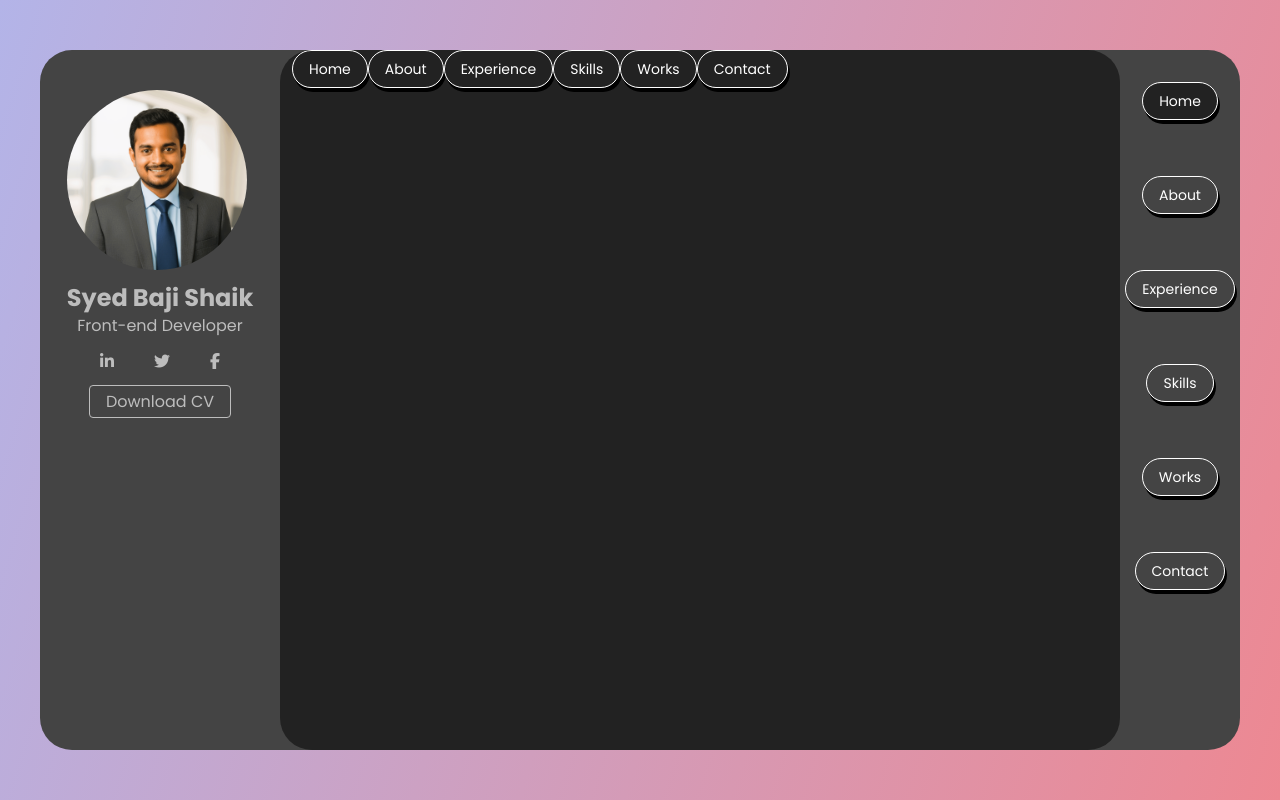
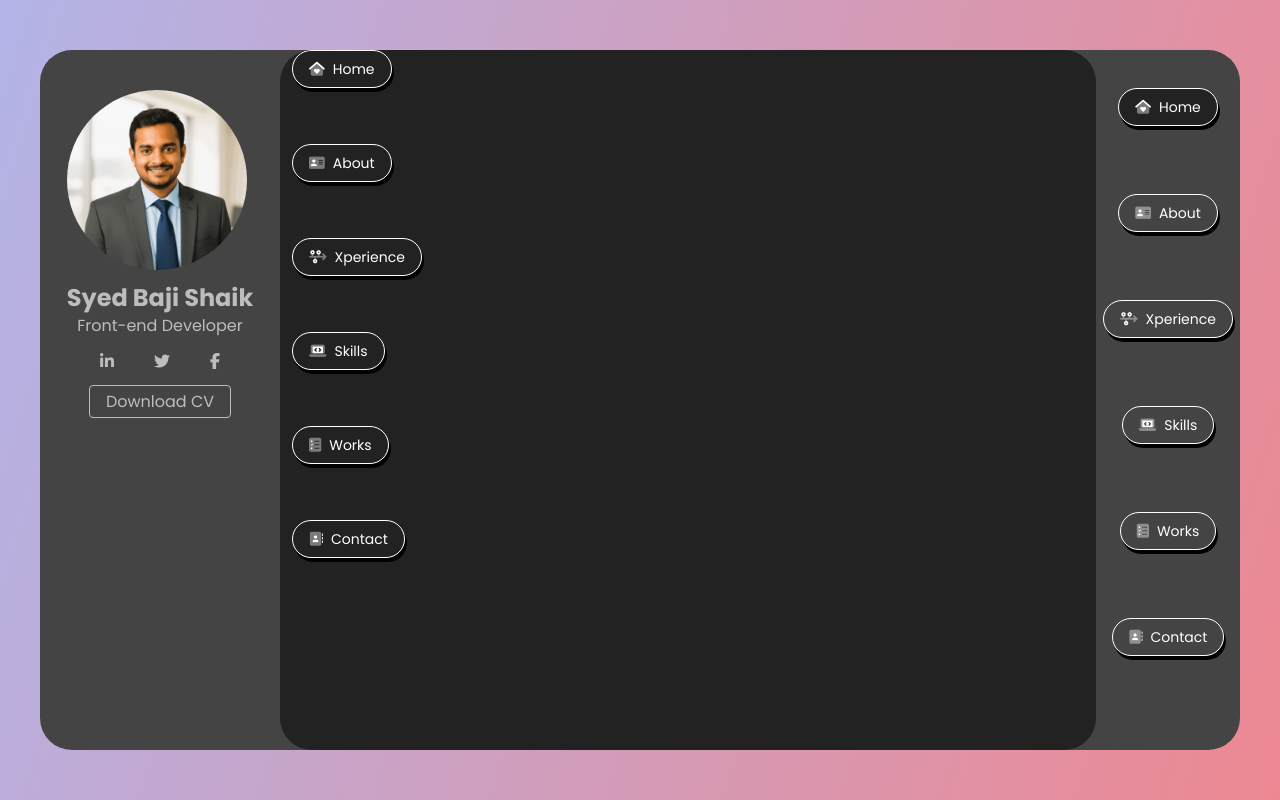
Before and after one commit to syedbaji8/my-react-profile, a React (Vite) app: page /navigation in a window 1280 px wide. Built offline with nearby package versions, Linux system fonts and the light colour scheme; no server answers.

Commit message:
quick fixes

```diff
--- a/src/components/Home.jsx
+++ b/src/components/Home.jsx
@@ -109,7 +109,7 @@ export default function Home() {
                 <main className="resume-wrapper w-full h-screen px-10 py-0 flex place-items-center">
                     <section className="resume-column-wrapper w-full h-[calc(100vh-100px)] flex flex-wrap flex-row rounded-4xl dark">
                         <ProfileOverview />
-                        <div className="resume-column-2 resume__details h-full w-[70%]">
+                        <div className="resume-column-2 resume__details h-full w-[68%]">
                             <div className="resume__container w-full px-3 py-0 bg-[#222] rounded-4xl h-full [scrollbar-width:none] [scrollbar-color:gray_transparent] [&::-webkit-scrollbar]:w-1 [&::-webkit-scrollbar-thumb]:rounded-full [&::-webkit-scrollbar-thumb]:bg-blue-500/60 [&::-webkit-scrollbar-track]:bg-transparent overflow-y-scroll snap-y snap-mandatory">
                                 <Outlet context={
                                     {
@@ -127,7 +127,7 @@ export default function Home() {
                                 } />
                             </div>
                         </div>
-                        <div className="resume-column-3 resume__navigation h-full w-[10%] py-8 px-0 text-center">
+                        <div className="resume-column-3 resume__navigation h-full w-[12%] py-8 px-0 text-center flex flex-wrap items-center justify-center">
                             {/* <Link to={'/about'}>About</Link> */}
                             <Navigationdetails gotothePage={gotothePage} activeSection={activeSection} />
                         </div>
--- a/src/components/Maindetails.jsx
+++ b/src/components/Maindetails.jsx
@@ -64,7 +64,7 @@ export default function Maindetails() {
                     </div>
                 </div>
             </article>
-            <article id="Experience" className="flex flex-col lg:flex-row flex-wrap h-full place-items-start justify-center py-10 snap-start" ref={Experienceref}>
+            <article id="Xperience" className="flex flex-col lg:flex-row flex-wrap h-full place-items-start justify-center py-10 snap-start" ref={Experienceref}>
                 <div className="w-full flex flex-row flex-wrap px-8">
                     <h2 className="text-3xl font-semibold w-full border-b border-white/15 pb-2 mb-4">My Experience</h2>
                     {/* <!-- Left Column --> */}
--- a/src/components/Navigationdetails.jsx
+++ b/src/components/Navigationdetails.jsx
@@ -1,15 +1,24 @@
 import { Link } from "react-router-dom";
 
 export default function Navigationdetails({ gotothePage, activeSection }) {
-    const navarray = ['Home', 'About', 'Experience', 'Skills', 'Works', 'Contact']
+    const navarray = [
+        { pagename: 'Home', icon: 'fa-duotone fa-solid fa-house-heart' },
+        { pagename: 'About', icon: 'fa-duotone fa-solid fa-address-card' },
+        { pagename: 'Xperience', icon: 'fa-duotone fa-solid fa-timeline-arrow' },
+        { pagename: 'Skills', icon: 'fa-duotone fa-solid fa-laptop-code' },
+        { pagename: 'Works', icon: 'fa-duotone fa-solid fa-ballot-check' },
+        { pagename: 'Contact', icon: 'fa-duotone fa-solid fa-address-book' }
+
+    ]
     return (
         <>
             {
-                navarray.map((navname) =>
+                navarray.map((navitem) =>
                     <button
-                        className={`border rounded-full px-4 py-2 whitespace-nowrap text-sm mb-14 cursor-pointer shadow-[2px_4px_0px_black] ${activeSection === navname ? "bg-[#222] text-white" : "bg-[#444]-100 text-white" }`}
-                        onClick={() => gotothePage(navname)}>
-                        {navname}
+                        className={`border rounded-full px-4 py-2 whitespace-nowrap text-sm mb-14 cursor-pointer shadow-[2px_4px_0px_black] ${activeSection === navitem.pagename ? "bg-[#222] text-white" : "bg-[#444]-100 text-white"} flex items-center gap-2`}
+                        onClick={() => gotothePage(navitem.pagename)}>
+                        <i className={navitem.icon}></i>
+                        {navitem.pagename}
                     </button>)
             }
         </>
```
